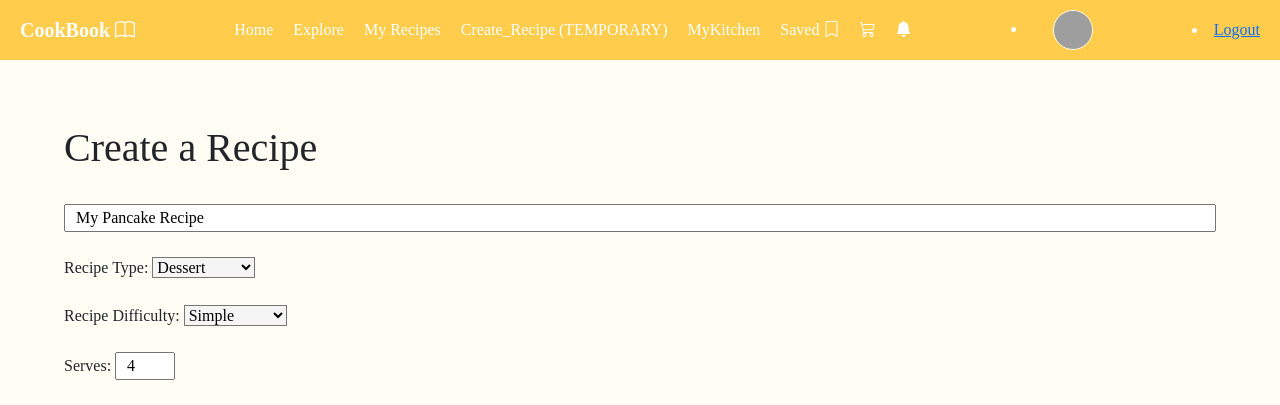
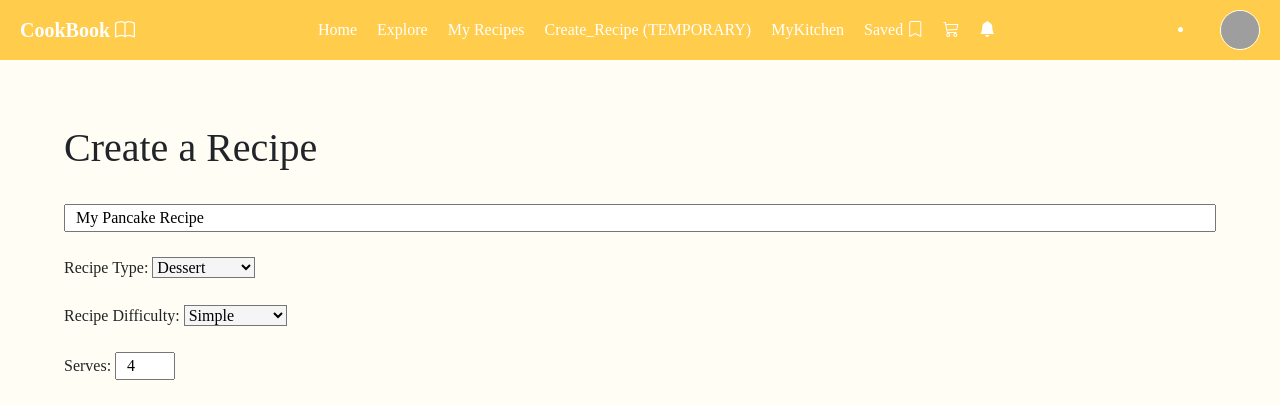
Before and after one commit to Angela74180/AWD_Group_Project, a Flask app: page /create_recipe/1 in a window 1280 px wide. Shown: the top 405 px of the page. Run offline with Flask 3, Linux system fonts and the light colour scheme; the visitor is signed in with stand-in values (Sample User, id 1); grey boxes are pictures that could not be loaded.

Commit message:
Making adjustments to the NavBar.

```diff
--- a/app/templates/base.html
+++ b/app/templates/base.html
@@ -25,20 +25,18 @@
                 <li><a href="/shopping_list"><i class="bi bi-cart3"></i></a></li>
                 <li><a href="/notifications"><i class="bi bi-bell-fill"></i></a></li>
             </ul>
-            {% if current_user.is_authenticated %}
-
-                <li><a href="/profile">
-                    <img src="https://gleephoria.in/wp-content/uploads/2024/10/WhatsApp-Image-2023-07-14-at-6.04.12-PM.jpeg"
-                        class="profile-btn">
-                </a></li>
-
-                <li><a href="/logout">Logout</a></li>
-
-            {% else %}
+            <!-- {% if current_user.is_authenticated %} -->
+            <li><a href="/profile">
+                <img src="https://gleephoria.in/wp-content/uploads/2024/10/WhatsApp-Image-2023-07-14-at-6.04.12-PM.jpeg"
+                    class="profile-btn">
+            </a></li>
+                <!-- Normally If you want to Logout that will be an option on the profile page -->
+                <!-- <li><a href="/logout">Logout</a></li> -->
+            <!-- {% else %}
                 <ul class="nav-links">
                     <li><a href="/login">Login</a></li>
                 </ul>
-            {% endif %}
+            {% endif %} -->
         </nav>
 
         {% block header %}{% endblock %}
```
